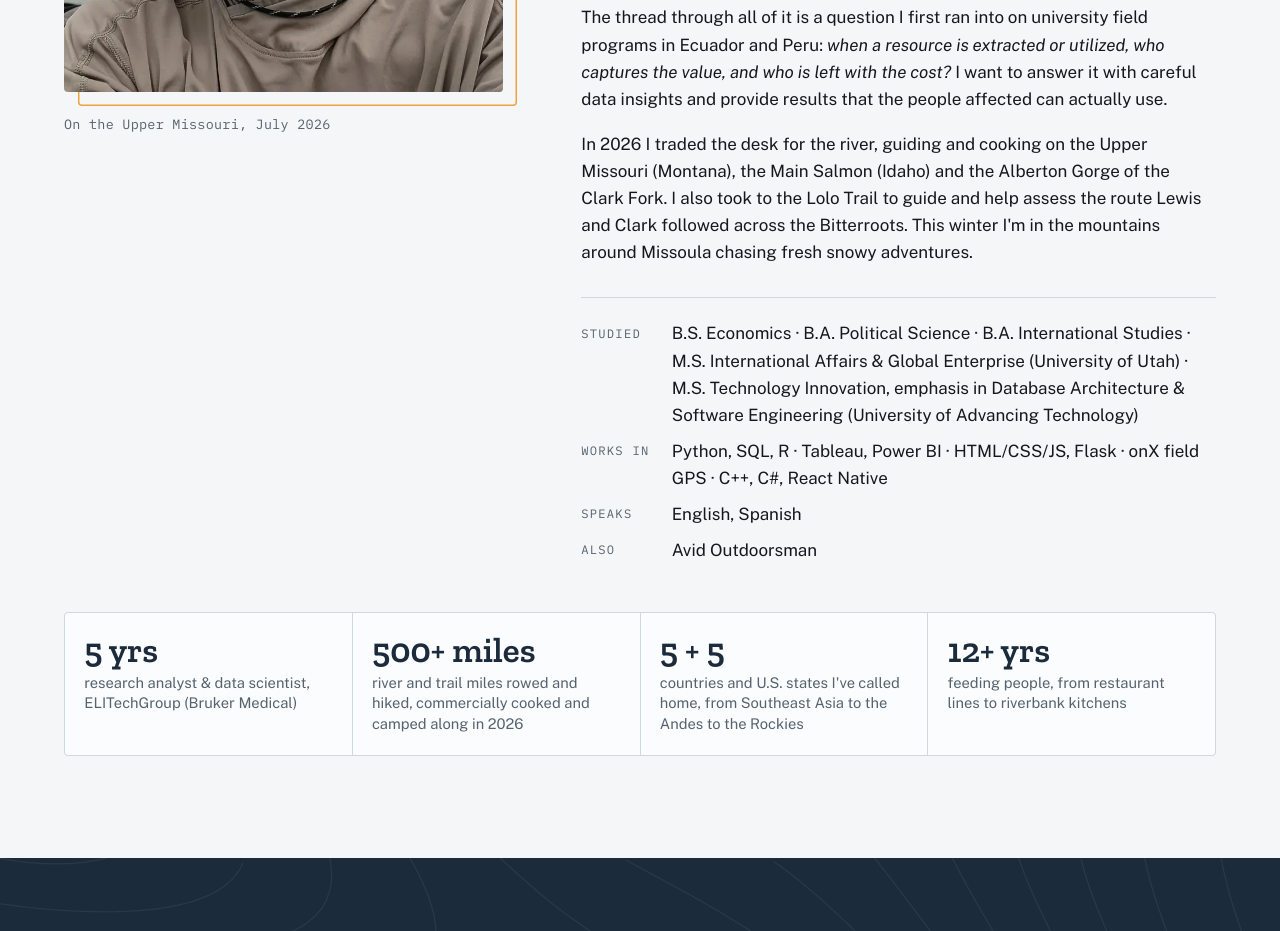
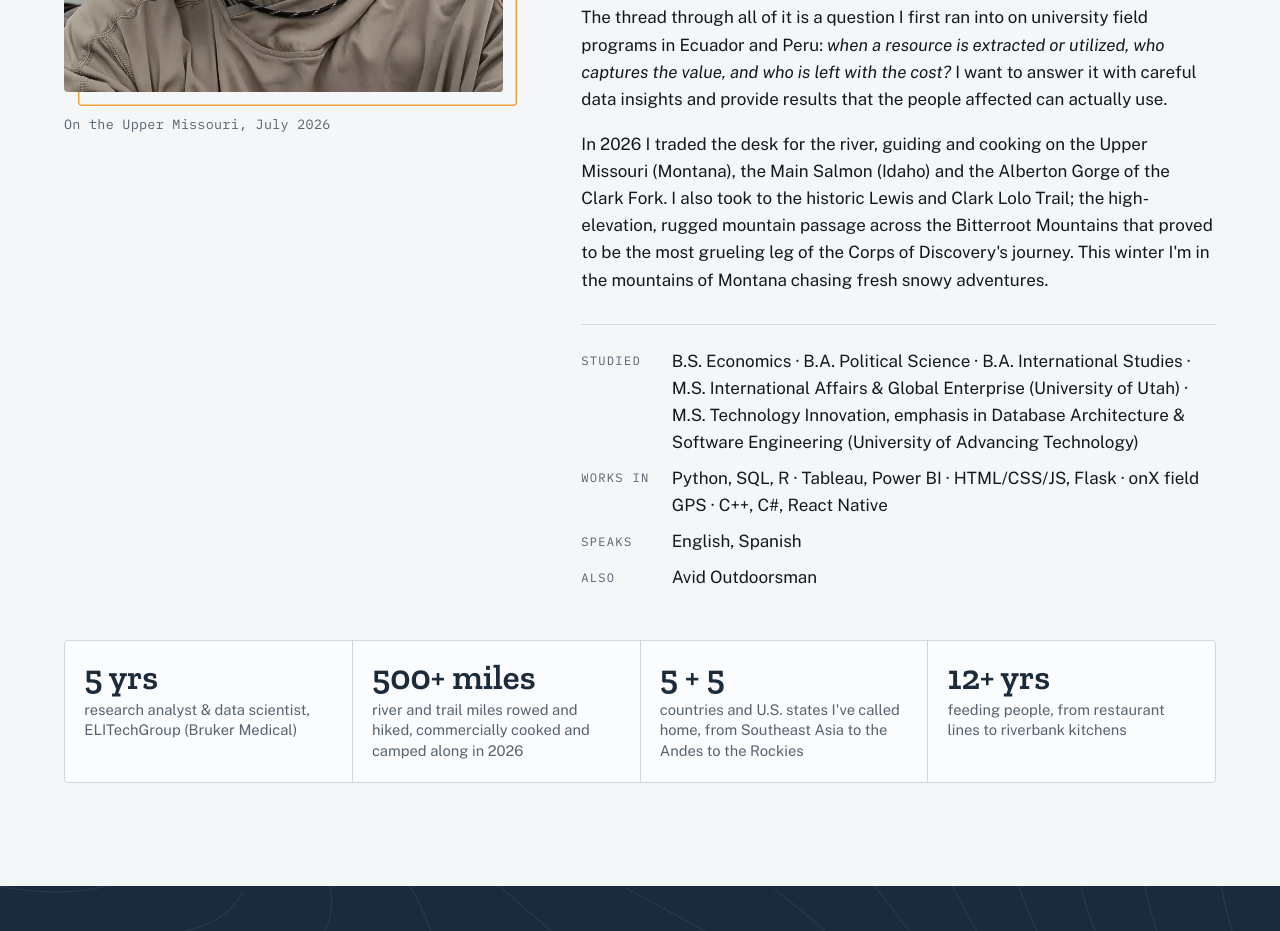
Before and after one commit to drew-reeve/portfolio, a plain HTML site: page index.html in a window 1280 px wide. Shown: the part 1500-2431 px from the top of the page. Drawn offline with Linux system fonts and the light colour scheme.

Commit message:
Revise river guiding experience description
Updated the description of river guiding experiences and added details about the Lolo Trail.

```diff
--- a/index.html
+++ b/index.html
@@ -81,7 +81,7 @@
         <p class="big">An economist by training, a data scientist by trade, and lately a river guide with a camp kitchen.</p>
         <p>I studied economics, political science and international studies at the University of Utah, then worked as a regional labor economist for the Utah Department of Workforce Services and spent five years as a research analyst and data scientist at ELITechGroup (Bruker Medical), designing validation studies and turning medical lab and market data into actionalble decision making. I hold a master's in International Affairs and Global Enterprise and, as of 2026, a second master's in Technology Innovation with an emphasis in database architecture and software engineering.</p>
         <p>The thread through all of it is a question I first ran into on university field programs in Ecuador and Peru: <em>when a resource is extracted or utilized, who captures the value, and who is left with the cost?</em> I want to answer it with careful data insights and provide results that the people affected can actually use.</p>
-        <p>In 2026 I traded the desk for the river, guiding and cooking on the Upper Missouri (Montana), the Main Salmon (Idaho) and the Alberton Gorge of the Clark Fork. I also took to the Lolo Trail to guide and help assess the route Lewis and Clark followed across the Bitterroots. This winter I'm in the mountains around Missoula chasing fresh snowy adventures.</p>
+        <p>In 2026 I traded the desk for the river, guiding and cooking on the Upper Missouri (Montana), the Main Salmon (Idaho) and the Alberton Gorge of the Clark Fork. I also took to the historic Lewis and Clark Lolo Trail; the high-elevation, rugged mountain passage across the Bitterroot Mountains that proved to be the most grueling leg of the Corps of Discovery's journey. This winter I'm in the mountains of Montana chasing fresh snowy adventures.</p>
         <dl class="facts">
           <dt>Studied</dt><dd>B.S. Economics · B.A. Political Science · B.A. International Studies · M.S. International Affairs &amp; Global Enterprise (University of Utah) · M.S. Technology Innovation, emphasis in Database Architecture &amp; Software Engineering (University of Advancing Technology)</dd>
           <dt>Works in</dt><dd> Python, SQL, R · Tableau, Power BI · HTML/CSS/JS, Flask · onX field GPS · C++, C#, React Native</dd>
```
